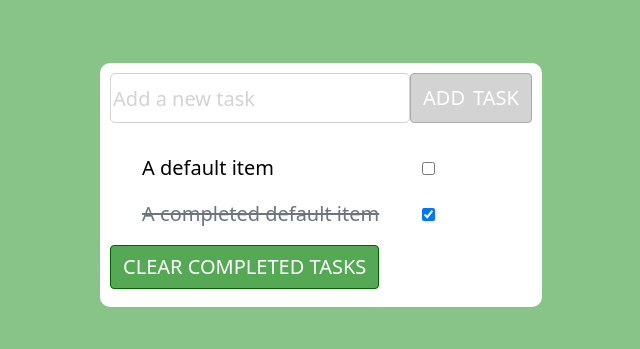
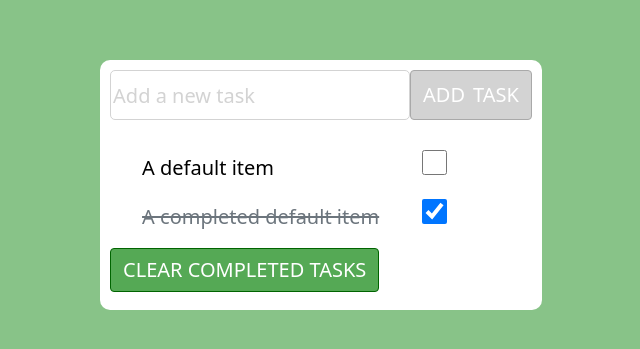
Before and after one commit to stushar12/angular-day2, an Angular app: page / in a window 1280 px wide. Shown: the part 215-564 px from the top of the page, without its empty margins (319-959 px from the left). Built offline with nearby package versions, Linux system fonts and the light colour scheme.

Commit message:
Update list.component.css

```diff
--- a/src/app/list/list.component.css
+++ b/src/app/list/list.component.css
@@ -3,7 +3,11 @@ ul
     list-style-type: none;
     color: black;
 }
-
+input.larger
+{
+    width:25px;
+    height:25px;
+}
 .completed
 {
     text-decoration: line-through;
```
